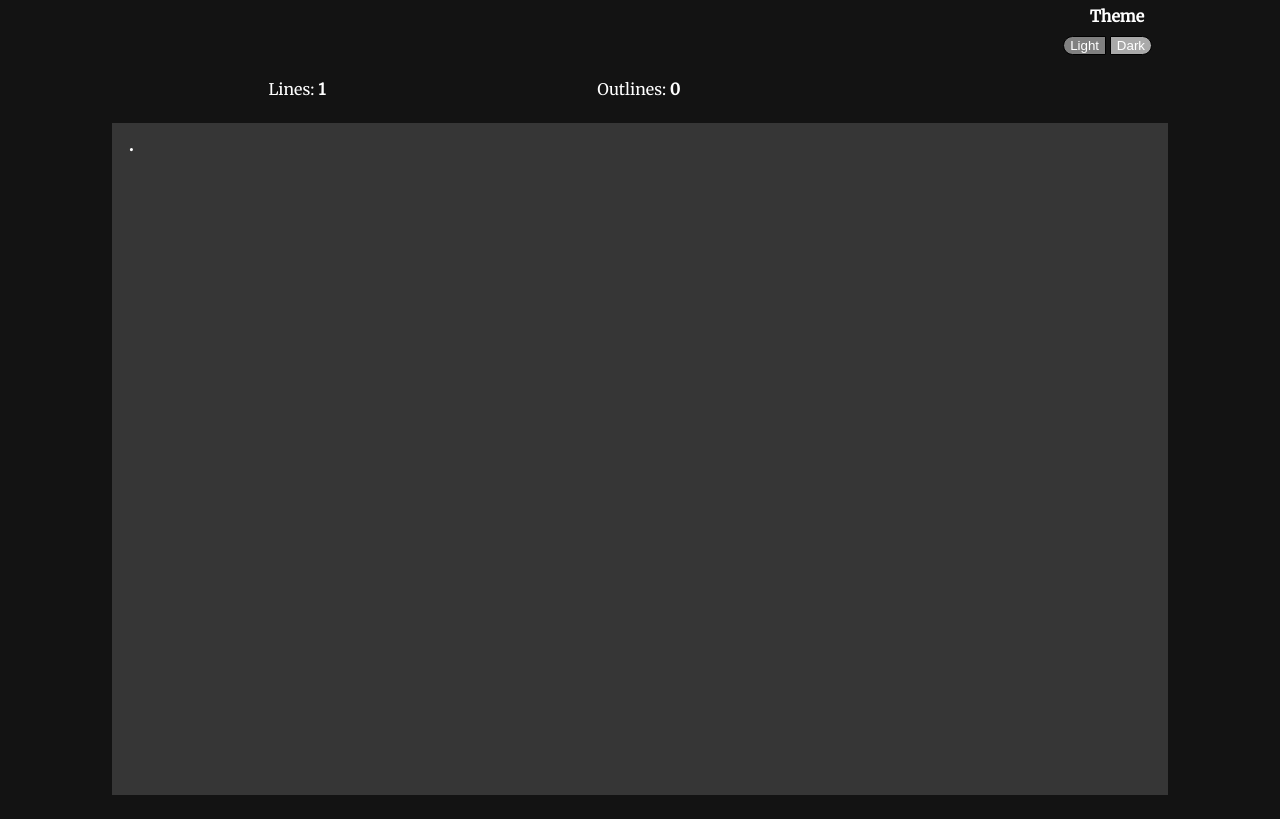
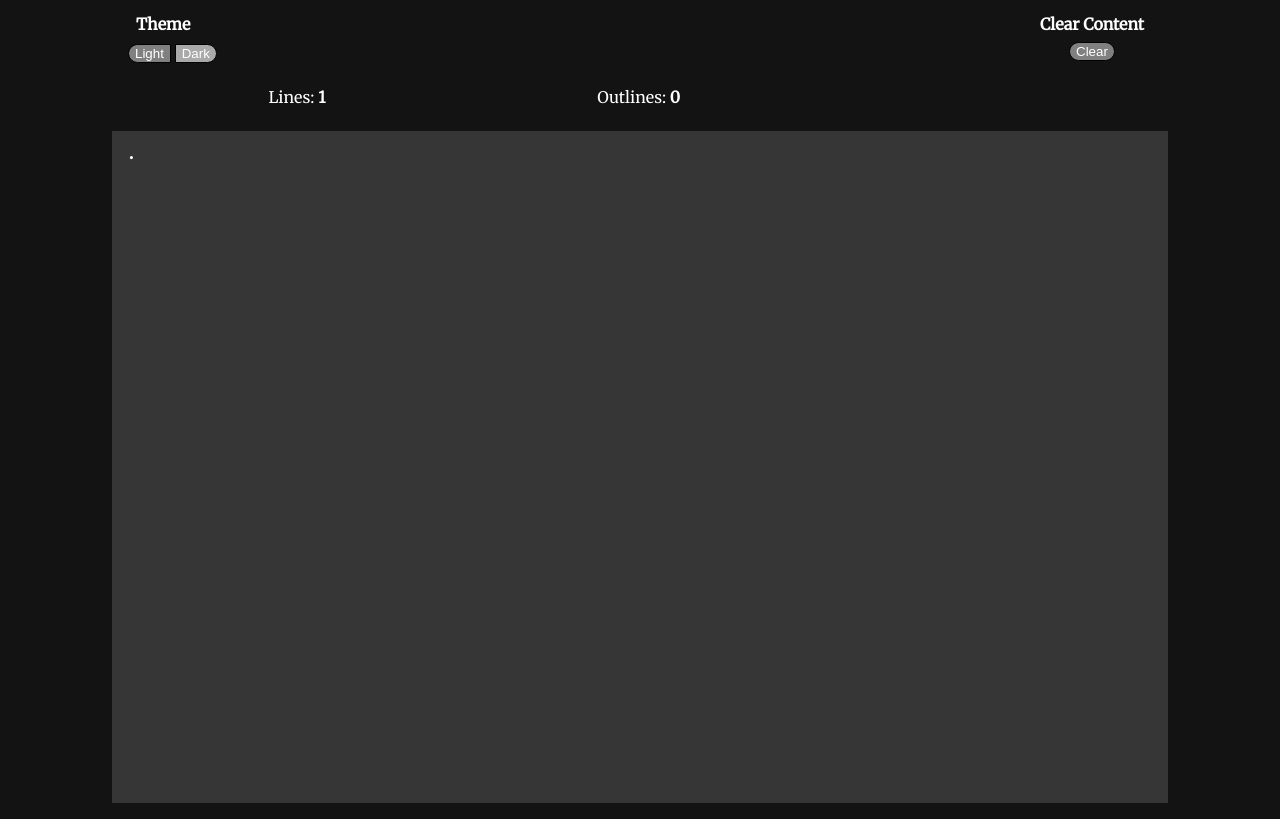
Before and after one commit to St1ll3r/AppEngCoursework, a website: page index.html in a window 1280 px wide. Shown: the part 93-912 px from the top of the page. Drawn offline with Linux system fonts and the light colour scheme.

Commit message:
clear content system

```diff
--- a/css/index.css
+++ b/css/index.css
@@ -64,19 +64,31 @@ main { padding: 1rem }
 .text{
   width:75vw;
 }
-.theme{
-  text-align: right;
-}
-.theme-label{
+.toolbar-label{
   margin: 0.5rem;
   font-weight: bold;
 }
-.theme-button{
+.clear{
+  text-align: right;
+  display: inline-block;
+  position: absolute;
+  right: 10vw;
+}
+.theme{
+  display:inline-block;
+}
+button{
   background-color: grey;
   border: 1px solid black;
   color:white;
   cursor: pointer;
 }
+.clear-button{
+  display: block;
+  margin: auto;
+  border-radius:1rem;
+}
+
 .theme-right{
   border-radius: 0rem 1rem 1rem 0rem;
 }
--- a/index.html
+++ b/index.html
@@ -9,10 +9,16 @@
   <main>
     <header>
       <h1 id=page_title>Outline Editor</h1>
-      <div class="theme">
-        <p class="theme-label">Theme</p>
-        <button id="light-theme" class="theme-button theme-left">Light</button>
-        <button id="dark-theme" class="theme-button theme-right theme-selected">Dark</button>
+      <div class="toolbar">
+        <div class="theme">
+          <p class="toolbar-label">Theme</p>
+          <button id="light-theme" class="theme-left">Light</button>
+          <button id="dark-theme" class="theme-right theme-selected">Dark</button>
+        </div>
+        <div class="clear">
+          <p class="toolbar-label">Clear Content</p>
+          <button id="clear-content" class="clear-button">Clear</button>
+        </div>
       </div>
       <div class="counters">
         <div class="counter">Lines: <p class="counterContent" id="lineCounter"></p></div>
--- a/js/index.js
+++ b/js/index.js
@@ -127,7 +127,6 @@ function setLineType(typeOfElement){
         textElement = document.getElementById(expandElement.parentNode.id).getElementsByClassName("text");
         document.getElementById(expandElement.parentNode.id).insertBefore(expandElement, textElement[0]);
         countersOperations("outlineRoot","add");
-        /*countersOperations("paragraph","subtract");*/
       }
     break;
     case "paragraph": /* add the text div to the line */
@@ -191,17 +190,9 @@ function updateCounterValues(){
 /* END of counter functions */
 /* ======================== */
 
-/* =============== */
-/* theme functions */
-/* =============== */
-
-window.document.getElementById("light-theme").addEventListener("click", function() {
-  setLightTheme();
-});
-
-window.document.getElementById("dark-theme").addEventListener("click", function() {
-  setDarkTheme();
-});
+/* =============================== */
+/* load previous content functions */
+/* =============================== */
 
 window.addEventListener('load', (event) => {
   if(localStorage.getItem("content") != null){
@@ -225,6 +216,27 @@ window.addEventListener('beforeunload', function (e) {
   e.returnValue = '';
 });
 
+/* ====================================== */
+/* END of load previous content functions */
+/* ====================================== */
+
+/* ================= */
+/* toolbar functions */
+/* ================= */
+
+window.document.getElementById("clear-content").addEventListener("click", function() {
+  document.getElementById("mainTextArea").innerHTML = "<div id='starter'></div>";
+  createLine();
+});
+
+window.document.getElementById("light-theme").addEventListener("click", function() {
+  setLightTheme();
+});
+
+window.document.getElementById("dark-theme").addEventListener("click", function() {
+  setDarkTheme();
+});
+
 function setLightTheme(){
   document.body.classList.remove("dm-Background", "lm-background");
   document.getElementById("mainTextArea").classList.remove("dm-textArea", "lm-textArea");
@@ -241,9 +253,9 @@ function setDarkTheme(){
   localStorage.setItem("theme", "dark");
 }
 
-/* ====================== */
-/* END of theme functions */
-/* ====================== */
+/* ======================== */
+/* END of toolbar functions */
+/* ======================== */
 
 /* ======================== */
 /* load user data functions */
@@ -265,10 +277,6 @@ function loadTextContent(){
 /* END of load user data functions */
 /* =============================== */
 
-function insertAfter(el, referenceNode) {
-  referenceNode.parentNode.insertBefore(el, referenceNode.nextSibling);
-}
-
 /* =================== */
 /* FUNCTIONALITY NOTES
 /* =================== */
@@ -279,13 +287,13 @@ function insertAfter(el, referenceNode) {
 ~TO DO LIST~
 ~~~~~~~~~~~~
 
--hide lower levels
-  ->hide childrens until next outline
+-hide lower levels - not gonna be done
+  ->hide childrens until next outline - not gonna be done
 
 -when stuff is created, create objects and store them immediately in local storage
   ->(still need to think about creating and object that stores objects, then only store one object in the local storage and access the nested content)
 
--if outline is created eveything underneath become its children (for loop)
+-if outline is created eveything underneath become its children (for loop) - not gonna be done
 
 
 
```
